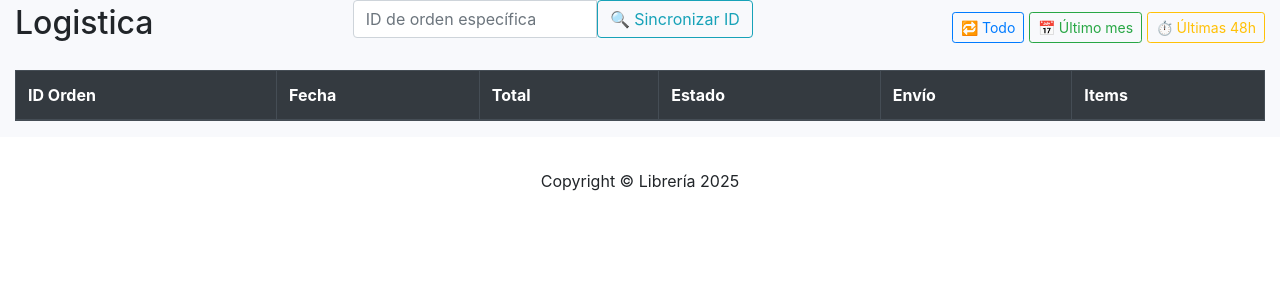
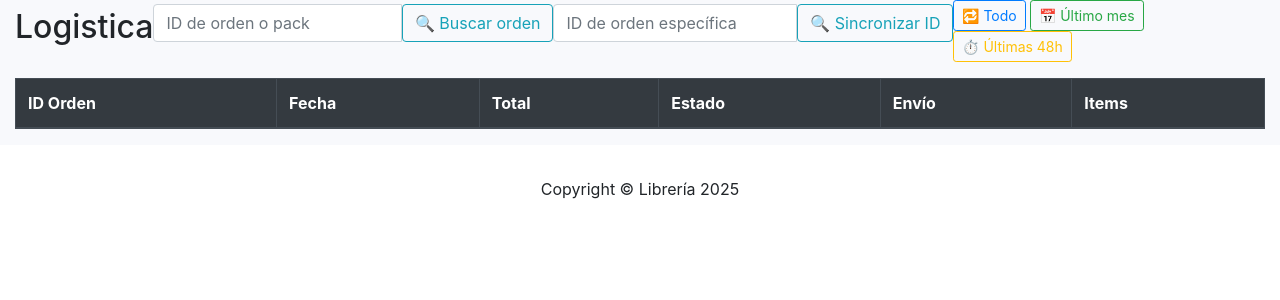
Before and after one commit to federicodiazbobillo/ap-flask, a Flask app: page /orders/logistica/ in a window 1280 px wide. Shown: the top 300 px of the page. Run offline with Flask 3, Linux system fonts and the light colour scheme; data that the repository does not hold is empty; some libraries are stand-ins or nearby versions.

Commit message:
comenzamos con filtros. de momento incorporamos buscar por id en logistica

```diff
--- a/app/controllers/orders/orders_logistica_controller.py
+++ b/app/controllers/orders/orders_logistica_controller.py
@@ -1,7 +1,7 @@
-# app/controllers/orders/orders_logistica_controller.py
-
-from flask import Blueprint, render_template
+from flask import Blueprint, render_template, request, jsonify
 from app.db import get_conn
+from app.utils.filters.query_builder import construir_consulta
+from app.utils.filters.core.filtro_por_id_o_pack import filtro_por_id_o_pack
 
 orders_logistica_bp = Blueprint('orders_logistica', __name__, url_prefix='/orders/logistica')
 
@@ -58,3 +58,56 @@ def index_logistica():
 
     cursor.close()
     return render_template('orders/logistica.html', ordenes=ordenes, tipo='logistica')
+
+
+@orders_logistica_bp.route('/buscar')
+def buscar_order_logistica():
+    valor = request.args.get('id')
+    if not valor:
+        return jsonify({'error': 'Falta el parámetro id'}), 400
+
+    filtros = [lambda: filtro_por_id_o_pack(valor)]
+    where_clause, params = construir_consulta(filtros)
+
+    conn = get_conn()
+    cursor = conn.cursor()
+
+    sql = f"""
+        SELECT o.order_id, o.created_at, o.total_amount, o.status, o.shipping_id, s.list_cost
+        FROM orders o
+        LEFT JOIN shipments s ON o.shipping_id = s.shipping_id
+        WHERE {where_clause}
+        LIMIT 1
+    """
+    cursor.execute(sql, params)
+    row = cursor.fetchone()
+
+    if not row:
+        return jsonify({'mensaje': 'No se encontró el pedido con ese ID o pack_id'}), 404
+
+    orden = {
+        'order_id': row[0],
+        'created_at': row[1],
+        'total_amount': row[2],
+        'status': row[3],
+        'shipping_id': row[4],
+        'shipping': {'list_cost': row[5]},
+    }
+
+    cursor.execute("""
+        SELECT order_id, item_id, seller_sku, quantity, manufacturing_days, sale_fee
+        FROM order_items WHERE order_id = %s
+    """, (orden['order_id'],))
+    items = cursor.fetchall()
+
+    orden['items'] = [{
+        'order_id': r[0],
+        'item_id': r[1],
+        'seller_sku': r[2],
+        'quantity': r[3],
+        'manufacturing_days': r[4],
+        'sale_fee': r[5],
+    } for r in items]
+
+    cursor.close()
+    return jsonify({'order': orden})
--- a/app/controllers/orders/routes.py
+++ b/app/controllers/orders/routes.py
@@ -1,5 +1,3 @@
 from flask import Blueprint
-#from app.controllers.orders.orders_costos_controller import orders_costos_bp
-#from app.controllers.orders.orders_logistica_controller import orders_logistica_bp
 
 orders_bp = Blueprint('orders_bp', __name__)
--- /dev/null
+++ b/app/static/js/filters/search_order_by_id_or_pack.js
@@ -0,0 +1,27 @@
+document.addEventListener("DOMContentLoaded", function () {
+    const btn = document.getElementById('btn-sincronizar-id');
+    if (!btn) return;
+
+    btn.addEventListener('click', function () {
+        const id = document.getElementById('input-order-id').value.trim();
+        if (!id) {
+            alert("Por favor ingrese un ID");
+            return;
+        }
+
+        fetch(`/orders/logistica/buscar?id=${id}`)
+            .then(res => res.json())
+            .then(data => {
+                if (data.order) {
+                    console.log("Orden encontrada:", data);
+                    alert(`✅ Orden encontrada en campo "${data.coincidencia_en}"`);
+                } else {
+                    alert("❌ No se encontró la orden.");
+                }
+            })
+            .catch(error => {
+                console.error("Error en la búsqueda:", error);
+                alert("⚠️ Error al buscar la orden.");
+            });
+    });
+});
--- a/app/templates/orders/logistica.html
+++ b/app/templates/orders/logistica.html
@@ -4,10 +4,17 @@
 
 <div class="d-flex justify-content-between align-items-center mb-3">
     <h2>Logistica</h2>
+
+    <div class="input-group mb-3" style="max-width: 400px;">
+        <input type="number" class="form-control" id="input-order-id" placeholder="ID de orden o pack">
+        <button class="btn btn-outline-info" type="button" id="btn-sincronizar-id">🔍 Buscar orden</button>
+    </div>
+
     <div class="input-group mb-3" style="max-width: 400px;">
         <input type="text" class="form-control" id="input-order-id" placeholder="ID de orden específica">
         <button class="btn btn-outline-info" type="button" id="btn-sincronizar-id">🔍 Sincronizar ID</button>
     </div>
+
     <div>
         <a href="#" class="btn btn-outline-primary btn-sm me-2" id="btn-sincronizar-todo">🔁 Todo</a>
         <a href="#" class="btn btn-outline-success btn-sm me-2" id="btn-sincronizar-mes">📅 Último mes</a>
@@ -92,5 +99,6 @@
 </div>
 
 <script src="{{ url_for('static', filename='js/orders.js') }}"></script>
+<script src="{{ url_for('static', filename='js/filters/search_order_by_id_or_pack.js') }}"></script>
 
 {% endblock %}
```
Also changed, not shown: app/utils/filters/core/search_order_by_id_or_pack.py (added, +8 -0 lines), app/utils/filters/query_builder.py (added, +12 -0 lines), app/utils/filters/__init__.py (added).
